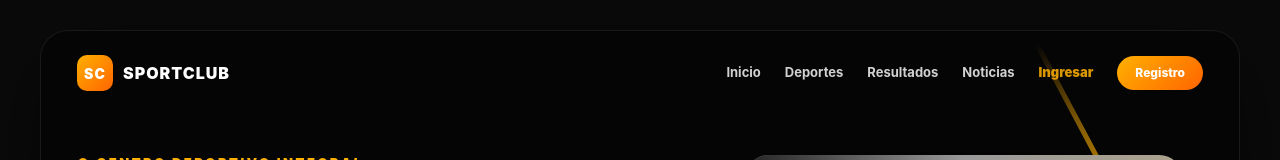
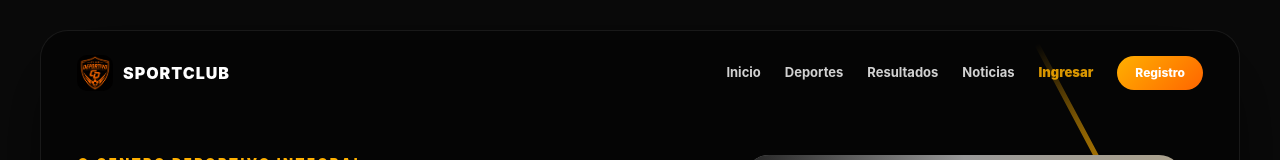
Before and after one commit to Felipe2076/Sportclub_evaluacion-4, a React (Vite) app in the folder sportclub-frontend/: page / in a window 1280 px wide. Shown: the top 160 px of the page. Built offline with nearby package versions, Linux system fonts and the light colour scheme; no server answers; grey boxes are pictures that could not be loaded.

Commit message:
feat: replace text 'SC' logo with real club logo image

```diff
--- a/sportclub-frontend/src/components/layout/Sidebar.jsx
+++ b/sportclub-frontend/src/components/layout/Sidebar.jsx
@@ -23,7 +23,7 @@ export default function Sidebar() {
   return (
     <aside className="sidebar">
       <div className="sidebar-logo">
-        <h2>SportClub</h2>
+        <img src="/logo.png" className="sidebar-logo-img" alt="SportClub" />
       </div>
       <nav className="sidebar-nav">
         {links.map((link) => (
--- a/sportclub-frontend/src/index.css
+++ b/sportclub-frontend/src/index.css
@@ -52,12 +52,9 @@ body {
   border-bottom: 1px solid var(--border-color);
 }
 
-.sidebar-logo h2 {
-  font-size: 20px;
-  font-weight: 900;
-  background: linear-gradient(135deg, var(--orange), var(--orange-dark));
-  -webkit-background-clip: text;
-  -webkit-text-fill-color: transparent;
+.sidebar-logo-img {
+  width: 40px;
+  border-radius: 10px;
 }
 
 .sidebar-nav {
--- a/sportclub-frontend/src/pages/LandingPage.jsx
+++ b/sportclub-frontend/src/pages/LandingPage.jsx
@@ -42,12 +42,7 @@ const styles = {
     width: "36px",
     height: "36px",
     borderRadius: "10px",
-    background: "linear-gradient(135deg,#ffb000,#ff6500)",
-    display: "grid",
-    placeItems: "center",
-    color: "#fff",
-    fontWeight: 1000,
-    fontSize: "14px",
+    objectFit: "cover",
   },
   menu: {
     display: "flex",
@@ -472,7 +467,7 @@ export default function LandingPage() {
 
           <header style={styles.nav}>
             <div style={styles.logoWrap}>
-              <div style={styles.logo}>SC</div>
+              <img src="/logo.png" style={styles.logo} alt="SportClub" />
               <span>SPORTCLUB</span>
             </div>
             <nav style={styles.menu}>
--- a/sportclub-frontend/src/pages/LoginPage.jsx
+++ b/sportclub-frontend/src/pages/LoginPage.jsx
@@ -2,7 +2,7 @@ import { useState } from "react";
 import { useNavigate, Link } from "react-router-dom";
 import { useAuth } from "../context/AuthContext";
 import Swal from "sweetalert2";
-import { Trophy, Mail, Lock, Eye, EyeOff, ArrowRight, ShieldCheck } from "lucide-react";
+import { Mail, Lock, Eye, EyeOff, ArrowRight, ShieldCheck } from "lucide-react";
 
 const demoUsers = [
   { label: "Admin", email: "admin1@demo.cl", password: "12345678", color: "#ffb000" },
@@ -67,9 +67,7 @@ export default function LoginPage() {
 
         <div style={{ borderRadius: "24px", border: "1px solid rgba(255,255,255,0.1)", background: "rgba(2,6,23,0.8)", backdropFilter: "blur(12px)", padding: "36px", boxShadow: "0 24px 80px rgba(0,0,0,0.5)" }}>
           <div style={{ textAlign: "center", marginBottom: "28px" }}>
-            <div style={{ margin: "0 auto 14px", width: "60px", height: "60px", display: "flex", alignItems: "center", justifyContent: "center", borderRadius: "18px", background: "linear-gradient(135deg,#ffb000,#ff6500)", color: "#080808", boxShadow: "0 8px 24px rgba(255,176,0,0.25)" }}>
-              <Trophy size={28} />
-            </div>
+            <img src="/logo.png" style={{ margin: "0 auto 14px", width: "60px", height: "60px", borderRadius: "18px", objectFit: "cover", display: "block", boxShadow: "0 8px 24px rgba(255,176,0,0.25)" }} alt="SportClub" />
             <h1 style={{ fontSize: "24px", fontWeight: 1000, letterSpacing: "-0.5px", margin: 0 }}>Iniciar sesión</h1>
             <p style={{ marginTop: "6px", fontSize: "14px", color: "rgba(148,163,184,0.8)" }}>
               Accede a tu cuenta de SportClub
--- a/sportclub-frontend/src/pages/RegisterPage.jsx
+++ b/sportclub-frontend/src/pages/RegisterPage.jsx
@@ -90,11 +90,7 @@ const styles = {
     width: "42px",
     height: "42px",
     borderRadius: "14px",
-    background: "linear-gradient(135deg,#ffb000,#ff6500)",
-    color: "#070707",
-    display: "grid",
-    placeItems: "center",
-    fontWeight: 1000,
+    objectFit: "cover",
   },
   imageWrap: {
     position: "relative",
@@ -420,7 +416,7 @@ export default function RegisterPage() {
           <aside style={styles.left}>
             <div>
               <div style={styles.logoRow}>
-                <div style={styles.logo}>SC</div>
+                <img src="/logo.png" style={styles.logo} alt="SportClub" />
                 <span>SPORTCLUB</span>
               </div>
 
--- a/sportclub-frontend/src/pages/admin/DashboardAdmin.jsx
+++ b/sportclub-frontend/src/pages/admin/DashboardAdmin.jsx
@@ -8,7 +8,7 @@ const S = {
   page: { minHeight: "100vh", background: "#0b0b0d", color: "#fff", fontFamily: "Inter, ui-sans-serif, system-ui, sans-serif", display: "grid", gridTemplateColumns: "270px 1fr" },
   sidebar: { position: "sticky", top: 0, height: "100vh", background: "#050505", borderRight: "1px solid rgba(255,255,255,.10)", padding: "24px", boxSizing: "border-box", overflowY: "auto" },
   brand: { display: "flex", alignItems: "center", gap: "12px", marginBottom: "26px" },
-  logo: { width: "44px", height: "44px", borderRadius: "15px", display: "grid", placeItems: "center", fontWeight: 1000, color: "#070707", background: "linear-gradient(135deg,#ffb000,#ff6500)", boxShadow: "0 12px 28px rgba(255,122,0,.28)" },
+  logo: { width: "44px", height: "44px", borderRadius: "15px", objectFit: "cover", boxShadow: "0 12px 28px rgba(255,122,0,.28)" },
   brandTitle: { margin: 0, fontSize: "17px", fontWeight: 1000, letterSpacing: ".5px" },
   brandSub: { margin: "3px 0 0", fontSize: "12px", color: "rgba(255,255,255,.50)" },
   navLabel: { margin: "22px 0 10px", fontSize: "11px", letterSpacing: "2px", textTransform: "uppercase", color: "rgba(255,255,255,.42)", fontWeight: 900 },
@@ -229,7 +229,7 @@ export default function DashboardAdmin() {
     <div style={S.page}>
       <aside style={S.sidebar}>
         <div style={S.brand}>
-          <div style={S.logo}>SC</div>
+          <img src="/logo.png" style={S.logo} alt="SportClub" />
           <div><h1 style={S.brandTitle}>SportClub</h1><p style={S.brandSub}>Admin panel</p></div>
         </div>
         <p style={S.navLabel}>Administración</p>
--- a/sportclub-frontend/src/pages/coach/CoachDashboard.jsx
+++ b/sportclub-frontend/src/pages/coach/CoachDashboard.jsx
@@ -34,11 +34,7 @@ const styles = {
     width: "44px",
     height: "44px",
     borderRadius: "15px",
-    display: "grid",
-    placeItems: "center",
-    background: "linear-gradient(135deg,#ffb000,#ff6500)",
-    color: "#070707",
-    fontWeight: 1000,
+    objectFit: "cover",
     boxShadow: "0 12px 28px rgba(255,122,0,.28)",
   },
   brandTitle: {
@@ -516,7 +512,7 @@ export default function CoachDashboard() {
     <div style={styles.page}>
       <aside style={styles.sidebar}>
         <div style={styles.brand}>
-          <div style={styles.logo}>SC</div>
+          <img src="/logo.png" style={styles.logo} alt="SportClub" />
           <div>
             <h1 style={styles.brandTitle}>SportClub</h1>
             <p style={styles.brandSub}>Panel de coach</p>
--- a/sportclub-frontend/src/pages/user/UserDashboard.jsx
+++ b/sportclub-frontend/src/pages/user/UserDashboard.jsx
@@ -9,7 +9,7 @@ const styles = {
   page: { minHeight: "100vh", background: "#0b0b0d", color: "#ffffff", fontFamily: "Inter, ui-sans-serif, system-ui, -apple-system, BlinkMacSystemFont, 'Segoe UI', sans-serif", display: "grid", gridTemplateColumns: "270px 1fr" },
   sidebar: { position: "sticky", top: 0, height: "100vh", background: "#050505", borderRight: "1px solid rgba(255,255,255,.10)", padding: "24px", boxSizing: "border-box", overflowY: "auto" },
   brand: { display: "flex", alignItems: "center", gap: "12px", marginBottom: "26px" },
-  logo: { width: "44px", height: "44px", borderRadius: "15px", display: "grid", placeItems: "center", background: "linear-gradient(135deg,#ffb000,#ff6500)", color: "#070707", fontWeight: 1000, boxShadow: "0 12px 28px rgba(255,122,0,.28)" },
+  logo: { width: "44px", height: "44px", borderRadius: "15px", objectFit: "cover", boxShadow: "0 12px 28px rgba(255,122,0,.28)" },
   brandTitle: { margin: 0, fontSize: "17px", fontWeight: 1000, letterSpacing: ".5px" },
   brandSub: { margin: "3px 0 0", fontSize: "12px", color: "rgba(255,255,255,.50)" },
   profileCard: { borderRadius: "22px", padding: "18px", background: "linear-gradient(145deg,rgba(255,176,0,.18),rgba(255,101,0,.08),rgba(255,255,255,.04))", border: "1px solid rgba(255,176,0,.22)", marginBottom: "24px" },
@@ -154,7 +154,7 @@ export default function UserDashboard() {
     <div style={styles.page}>
       <aside style={styles.sidebar}>
         <div style={styles.brand}>
-          <div style={styles.logo}>SC</div>
+          <img src="/logo.png" style={styles.logo} alt="SportClub" />
           <div><h1 style={styles.brandTitle}>SportClub</h1><p style={styles.brandSub}>Panel de usuario</p></div>
         </div>
         <div style={styles.profileCard}>
```
Also changed, not shown: sportclub-frontend/public/logo.png (added).
